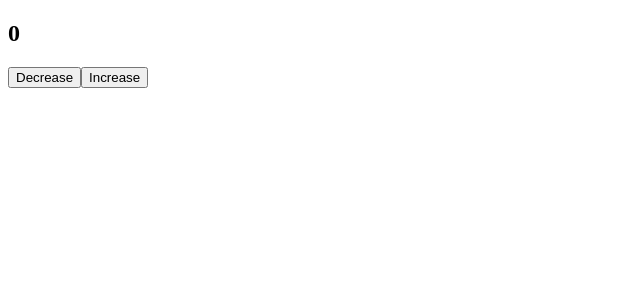
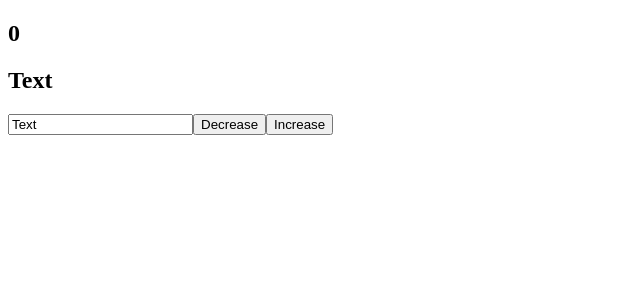
Before and after one commit to vovchik33/react-fund-course, a React (Create React App) app: page / in a window 1280 px wide. Shown: the top 300 px of the page, without its empty margins (0-640 px from the left). Built offline with nearby package versions, Linux system fonts and the light colour scheme.

Commit message:
Feature: Text Input handling

```diff
--- a/src/App.js
+++ b/src/App.js
@@ -2,10 +2,13 @@ import React, {useState} from "react";
 
 function App() {
   const [likes, setLikes] = useState(0);
+  const [value, setValue] = useState("Text");
 
   return (
     <div className="App">
       <h2>{likes}</h2>
+      <h2>{value}</h2>
+      <input value={value} onChange={(e) => setValue(e.target.value)}/>
       <button onClick={() => setLikes(likes-1)}>Decrease</button>
       <button onClick={() => setLikes(likes+1)}>Increase</button>
     </div>
```
